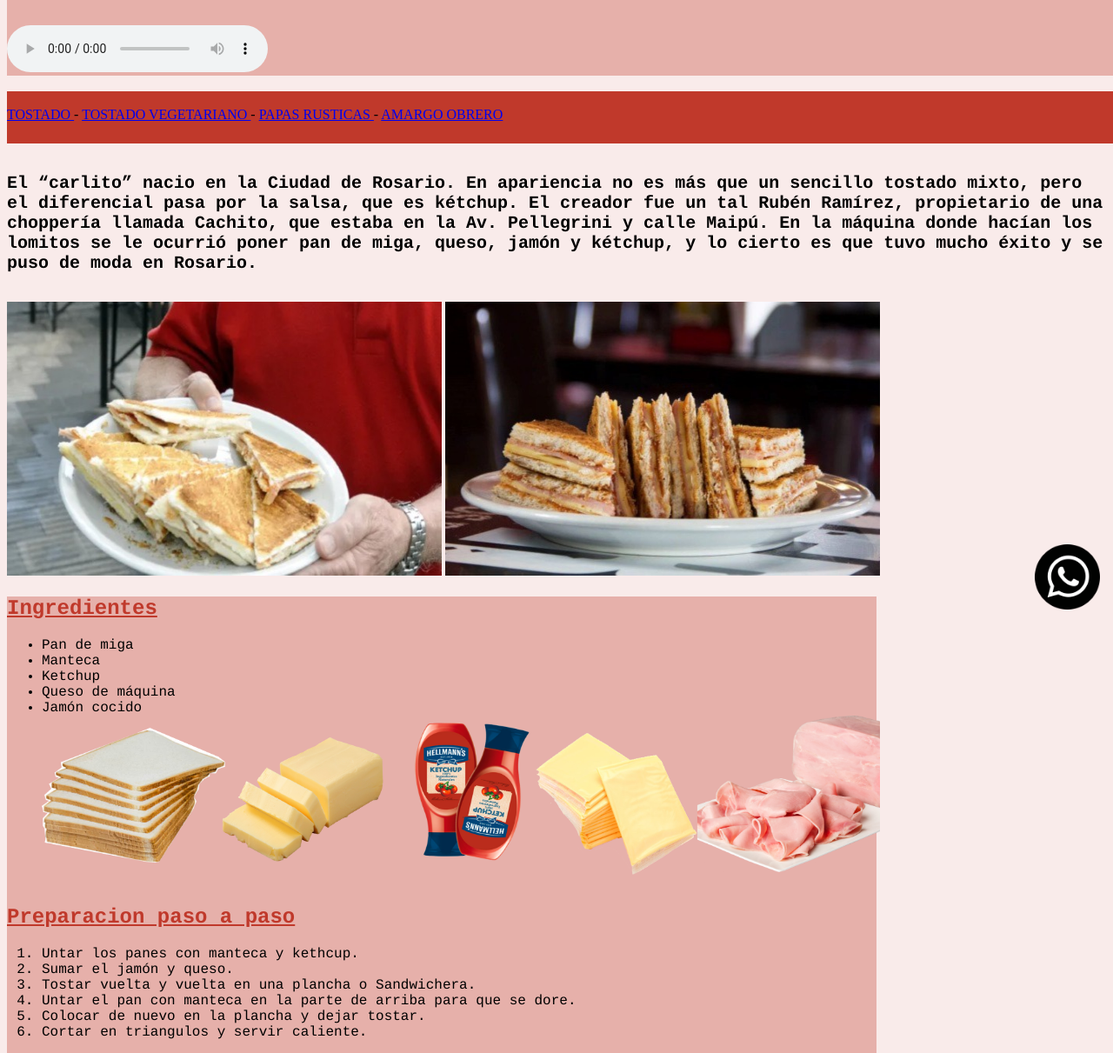
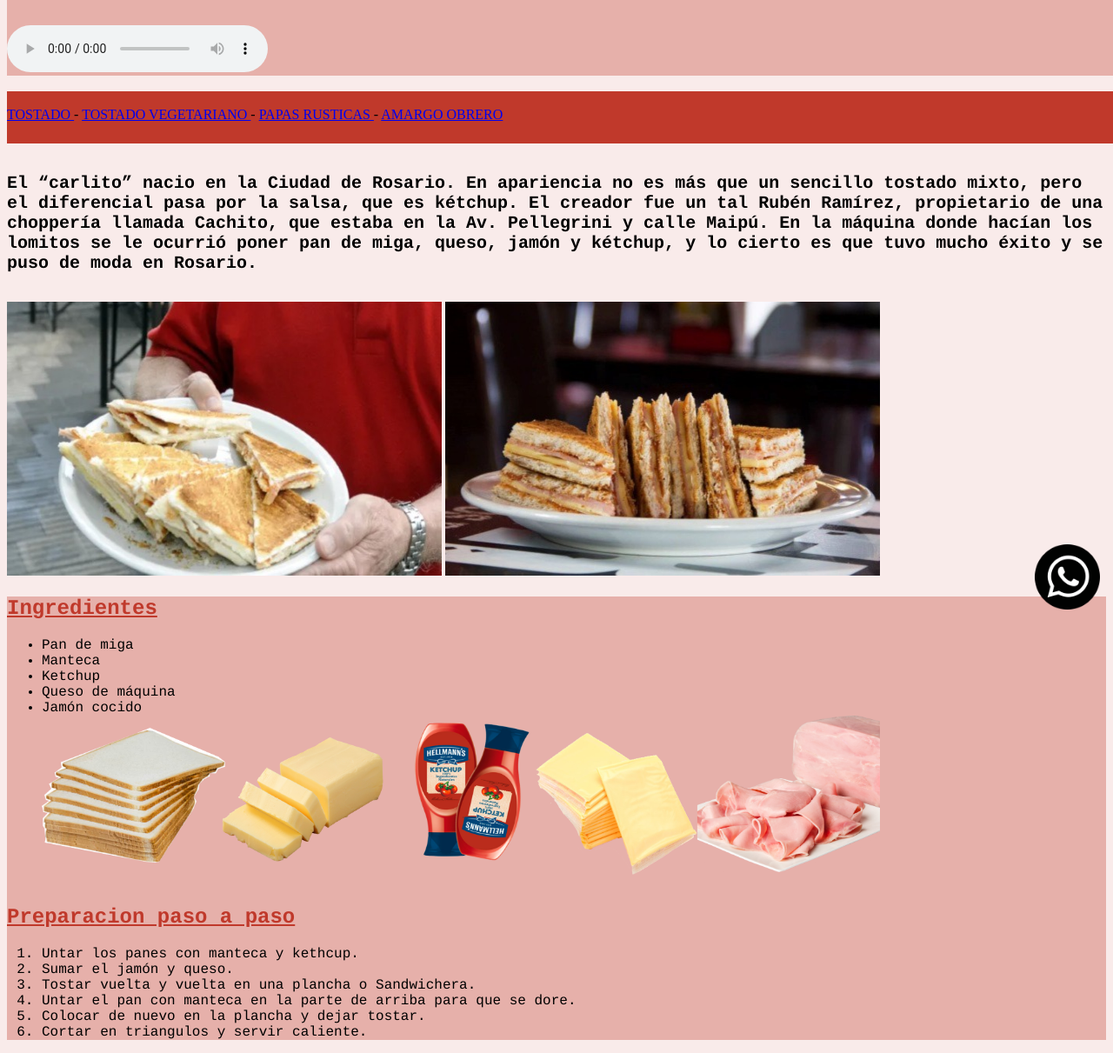
Before and after one commit to CarlaBenavidez/SantaFeFront, a plain HTML site: page index.html in a window 1280 px wide. Shown: the part 89-1300 px from the top of the page at 87% size. Drawn offline with Linux system fonts and the light colour scheme.

Commit message:
Update estilos.css

```diff
--- a/css/estilos.css
+++ b/css/estilos.css
@@ -4,7 +4,7 @@ header{background-color:#E6B0AA;width: 1300px}
 
 nav {background-color: #C0392B; width: 1300px; height: 60px;}
 
-aside {background-color: #E6B0AA;width: 1000px; height: 550px;}
+aside {background-color: #E6B0AA;}
 
 .carlito{height: 10}
 
```
